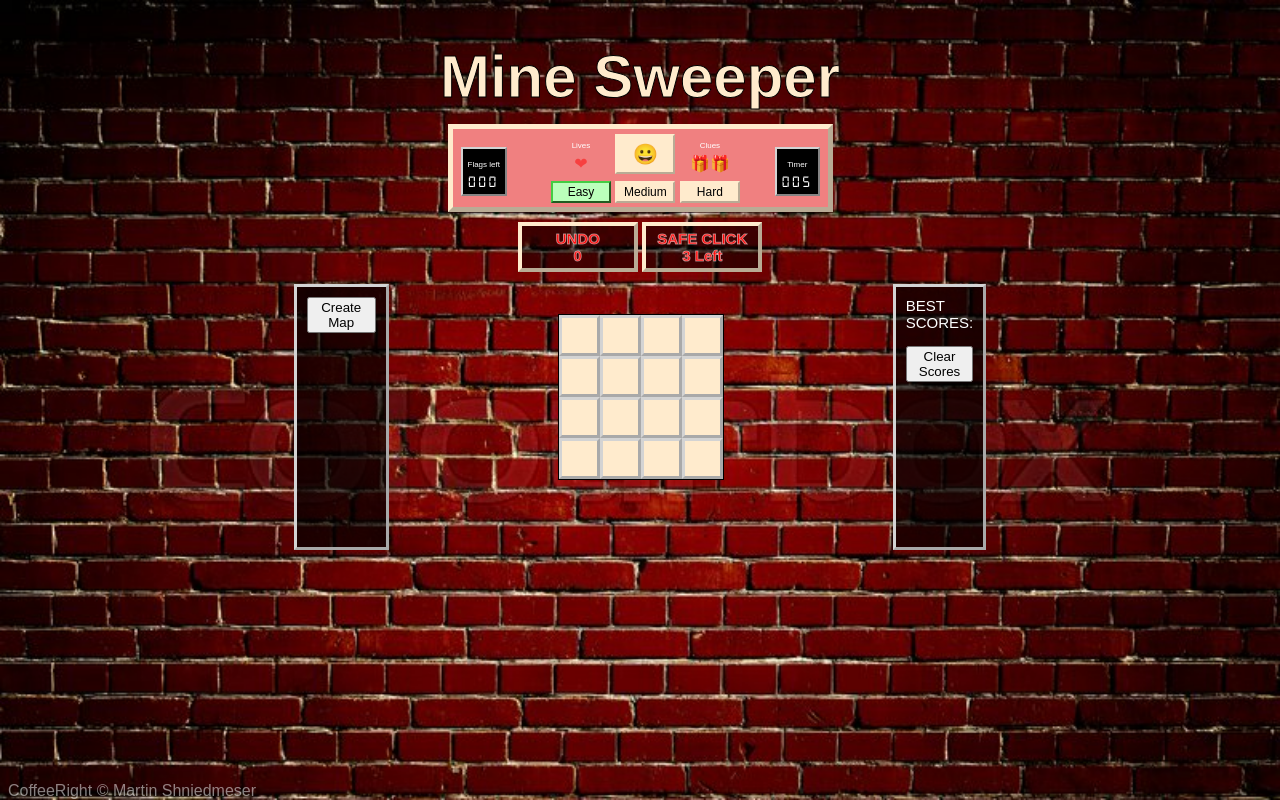
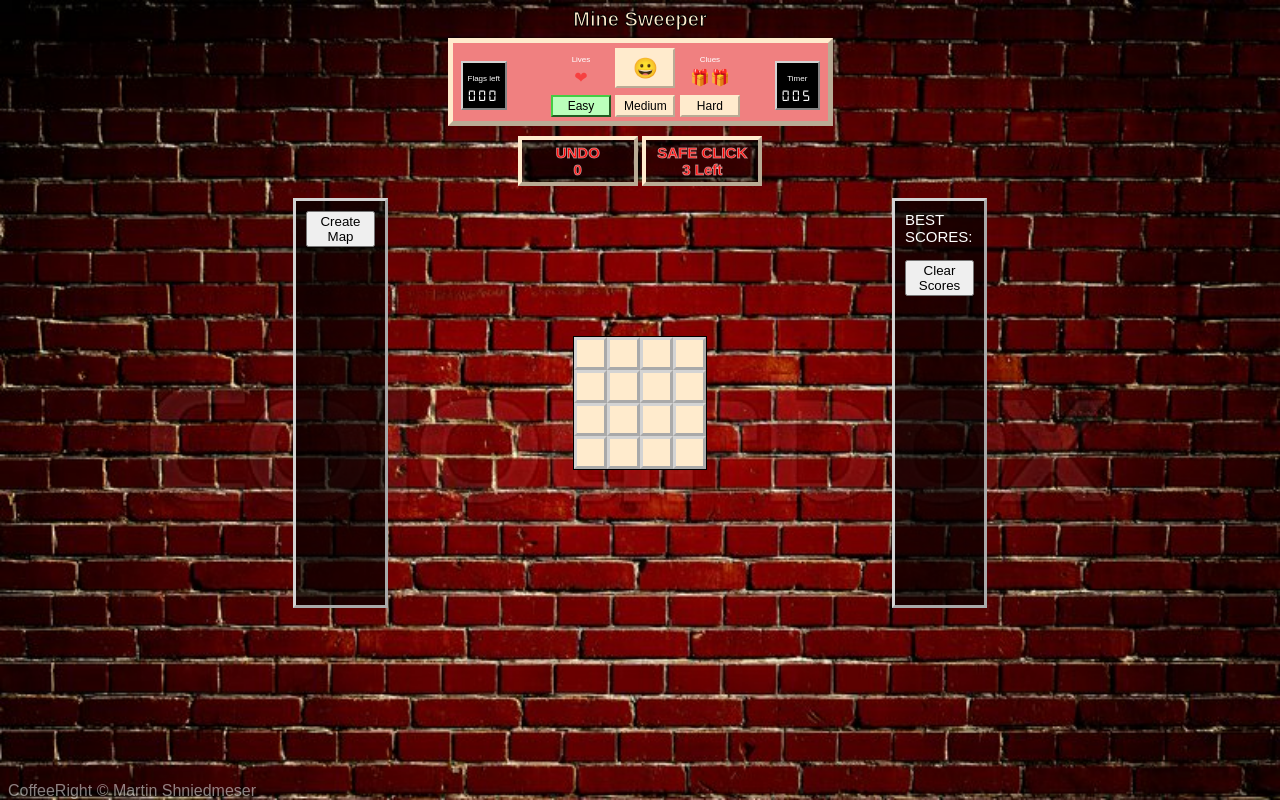
Before and after one commit to martin-shn/sprint1, a plain HTML site: page index.html in a window 1280 px wide. Drawn offline with Linux system fonts and the light colour scheme.

Commit message:
fixed height and smaller cell size

```diff
--- a/css/main.css
+++ b/css/main.css
@@ -7,20 +7,15 @@ body {
     background-size: cover;
 }
 
-.page {
-    height: 100%;
-    width: 100%;
-}
-
 .title h1 {
-    font-size: 60px;
+    font-size: 20px;
     line-height: 0.9;
     text-align: center;
     color: blanchedalmond;
     -webkit-text-stroke-color: black;
     -webkit-text-stroke-width: 1px;
-    margin-top: 50px;
-    margin-bottom: 20px;
+    margin-top: 10px;
+    margin-bottom: 10px;
 }
 
 .menu {
@@ -213,11 +208,15 @@ body {
 }
 
 .main-table {
+    height: 410px;
+    max-height: 410px;
     margin: auto;
 }
 
 .scores {
-    width: 50px;
+    width: 95px;
+    height: 410px;
+    max-height: 410px;
     vertical-align: top;
     font-size: 15px;
     padding: 10px;
@@ -233,8 +232,8 @@ body {
 .board {
     box-sizing: border-box;
     margin: auto;
-    margin-top: 10px;
-    margin-bottom: 50px;
+    margin-top: 0px;
+    margin-bottom: 0px;
     border-spacing: 0px;
     border-collapse: separate;
     border: 1px solid black;
@@ -242,10 +241,10 @@ body {
 }
 
 td {
-    width: 41px;
-    height: 41px;
-    min-width: 41px;
-    min-height: 41px;
+    width: 33px;
+    height: 33px;
+    min-width: 33px;
+    min-height: 33px;
     border: 3px solid darkgray;
     border-top: 3px solid lightgrey;
     border-left: 3px solid lightgrey;
@@ -258,8 +257,8 @@ td {
 
 .empty {
     box-sizing: border-box;
-    width: 41px;
-    height: 41px;
+    width: 33px;
+    height: 33px;
     background-color: white;
     border: 1px solid lightgrey;
     color: black;
@@ -269,20 +268,20 @@ td {
 
 .flag {
     background-image: url('../img/flag.jpg');
-    background-size: 35px;
+    background-size: 27px;
     background-repeat: no-repeat;
 }
 
 .mine {
     background-image: url('../img/bwmine.jpg');
-    background-size: 35px;
+    background-size: 27px;
     background-repeat: no-repeat;
 }
 
 .red {
     background-color: red;
     background-image: url('../img/mine.jpg');
-    background-size: 35px;
+    background-size: 27px;
     background-repeat: no-repeat;
 }
 
--- a/index.html
+++ b/index.html
@@ -10,7 +10,6 @@
     </head>
 
     <body onload="initGame()">
-        <div class="page">
         <div class="title">
             <h1>Mine Sweeper</h1>
         </div>
@@ -56,14 +55,12 @@
 
         <div class="sub-menu">
             <button class="btn undo" onclick="undo(this)">UNDO<br />0</button>
-                <button class="btn safe-click" onclick="safeclick(this)">
-                    SAFE CLICK<br />3 Left
-                </button>
+            <button class="btn safe-click" onclick="safeclick(this)">SAFE CLICK<br />3 Left</button>
         </div>
 
         <table class="main-table">
             <tr>
-                    <td class="scores" style="width: 95px">
+                <td class="scores">
                     <button id="create" onclick="createManualMap()">Create Map</button>
                     <button id="play" style="visibility: hidden" onclick="playManualMap()">
                         Play Saved Map
@@ -90,13 +87,10 @@
                 <td class="scores">
                     BEST SCORES:
                     <ol class="best-scores-list"></ol>
-                        <button style="width: 100%" onclick="clearHighScores()">
-                            Clear Scores
-                        </button>
+                    <button style="width: 100%" onclick="clearHighScores()">Clear Scores</button>
                 </td>
             </tr>
         </table>
-        </div>
 
         <footer>CoffeeRight &copy; Martin Shniedmeser</footer>
         <script src="js/utils.js"></script>
```
Lines whose indentation alone changed are shown as unchanged.
